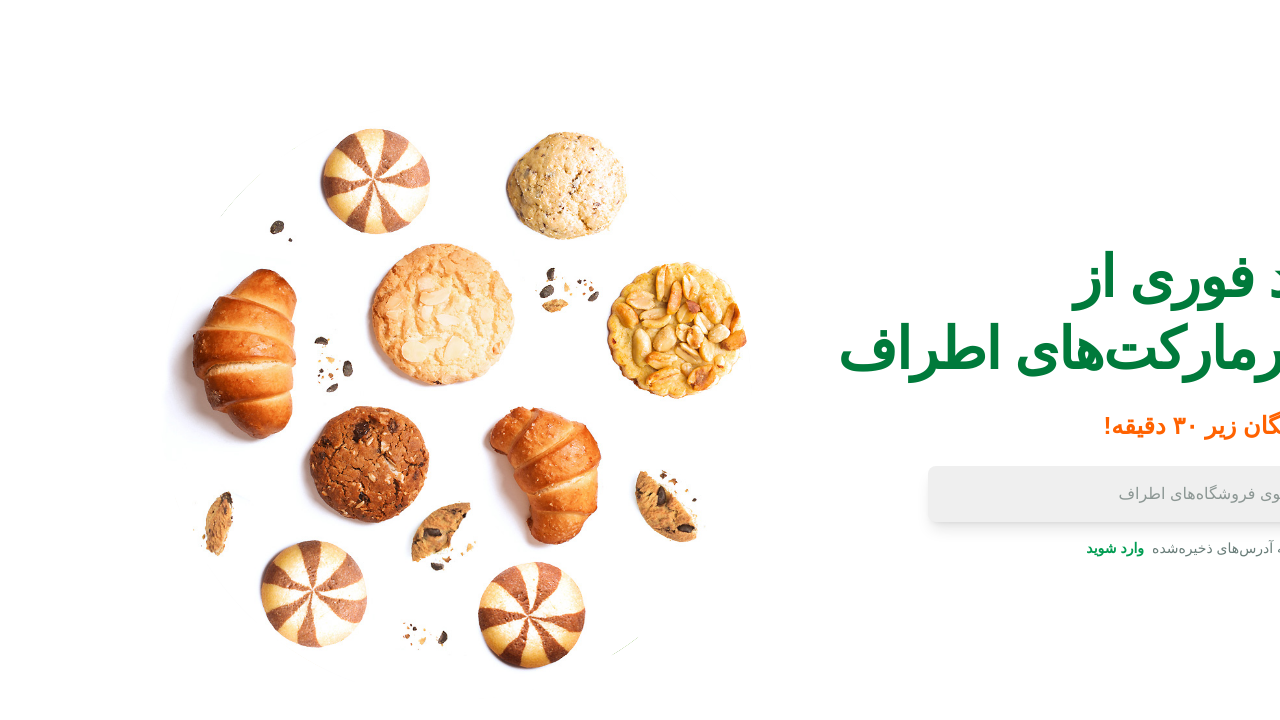
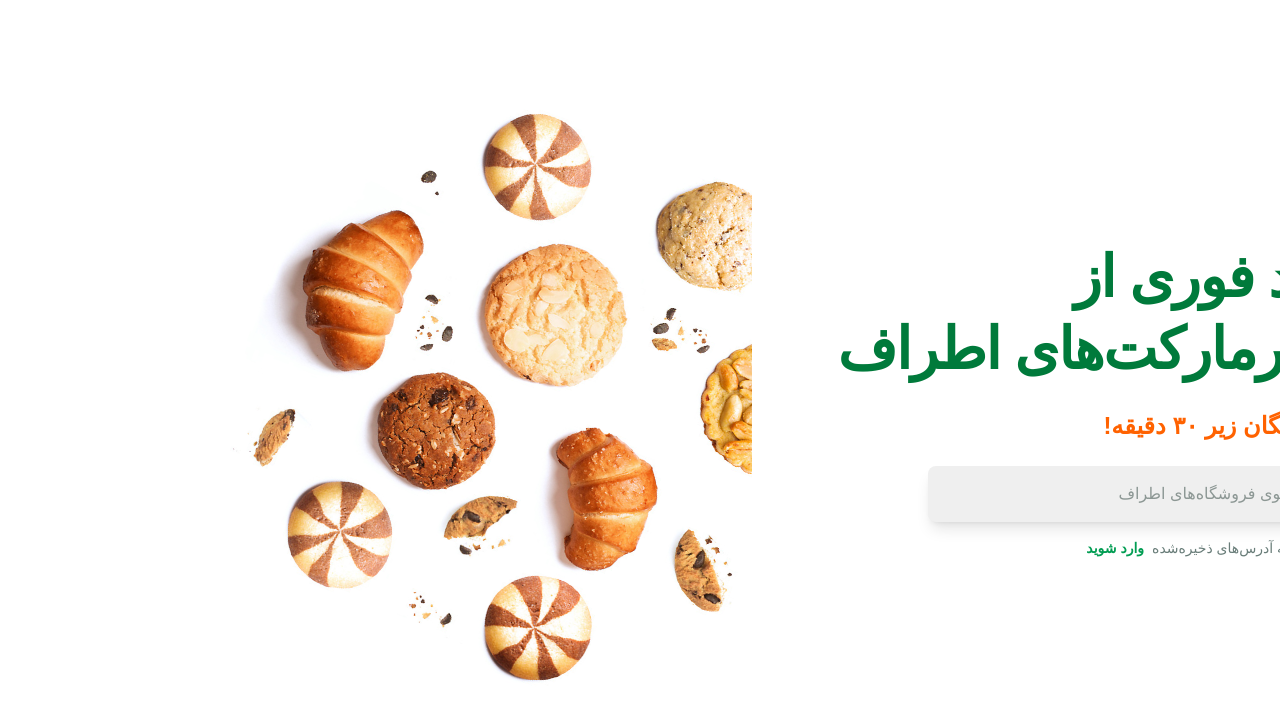
Before and after one commit to loveyandex/novel-ecommerce, a Next.js app: page / in a window 1280 px wide. Shown: the top 720 px of the page. Built offline with nearby package versions, Linux system fonts and the light colour scheme; a web font is replaced by a local one.

Commit message:
rotate is adding

```diff
--- a/app/globals.css
+++ b/app/globals.css
@@ -119,3 +119,77 @@
 .image-inner {
   animation: var(--animation-image-spin);
 }
+
+
+/* app/globals.css */
+.image-container {
+  animation: fade 20s ease-in-out infinite;
+}
+
+.image-inner {
+  animation: spin 100s linear infinite;
+}
+
+@keyframes spin {
+  from {
+    transform: rotate(0deg);
+  }
+  to {
+    transform: rotate(360deg);
+  }
+}
+
+@keyframes fade {
+  0%, 25% { opacity: 0; }
+  25.1%, 100% { opacity: 1; }
+}
+
+.image-container:first-of-type {
+  animation-delay: 15s;
+}
+
+.image-container:nth-of-type(2) {
+  animation-delay: 10s;
+}
+
+.image-container:nth-of-type(3) {
+  animation-delay: 5s;
+}
+
+.image-container:nth-of-type(4) {
+  animation-delay: 0s;
+}
+/* app/globals.css */
+.rotate-image {
+  animation: fade 20s ease-in-out infinite, spin 100s linear infinite;
+}
+
+@keyframes spin {
+  from {
+    transform: rotate(0deg);
+  }
+  to {
+    transform: rotate(360deg);
+  }
+}
+
+@keyframes fade {
+  0%, 25% { opacity: 0; }
+  25.1%, 100% { opacity: 1; }
+}
+
+.rotate-image:first-of-type {
+  animation-delay: 0s, 0s; /* No delay for first image */
+}
+
+.rotate-image:nth-of-type(2) {
+  animation-delay: 5s, 5s;
+}
+
+.rotate-image:nth-of-type(3) {
+  animation-delay: 10s, 10s;
+}
+
+.rotate-image:nth-of-type(4) {
+  animation-delay: 15s, 15s;
+}
--- a/app/page.tsx
+++ b/app/page.tsx
@@ -54,21 +54,22 @@ export default function Home() {
           </div>
         </div>
 
-        {/* Circular Animated Images */}
-        <div className="flex-1 relative h-64 sm:h-80 lg:h-[600px] w-full overflow-hidden rounded-full">
+        {/* Rotating Images */}
+        <div className="flex-1 relative h-64 sm:h-80 lg:h-[600px] w-full overflow-hidden">
+          <div className="relative w-full h-full flex items-center justify-center mt-9 lg:mt-0">
             {['/UserBread.jpg', '/UserFood.jpg', '/UserGrocery.jpg', '/UserPastry.jpg'].map(
               (src, index) => (
                 <div
                   key={src}
-                className="absolute inset-0 image-container"
-                style={{ animationDelay: `${index * 2}s` }}
+                  className="absolute w-full h-full image-container"
+                  style={{ animationDelay: `${(3 - index) * 5}s` }} // 15s, 10s, 5s, 0s
                 >
                   <div className="w-full h-full image-inner">
                     <Image
                       src={src}
                       alt="Grocery item"
                       fill
-                    className="object-cover rounded-full"
+                      className="object-cover"
                       priority={index === 0}
                       sizes="(max-width: 1024px) 100vw, 50vw"
                     />
@@ -76,6 +77,7 @@ export default function Home() {
                 </div>
               )
             )}
+          </div>
         </div>
       </div>
 
```
Lines whose indentation alone changed are shown as unchanged.
